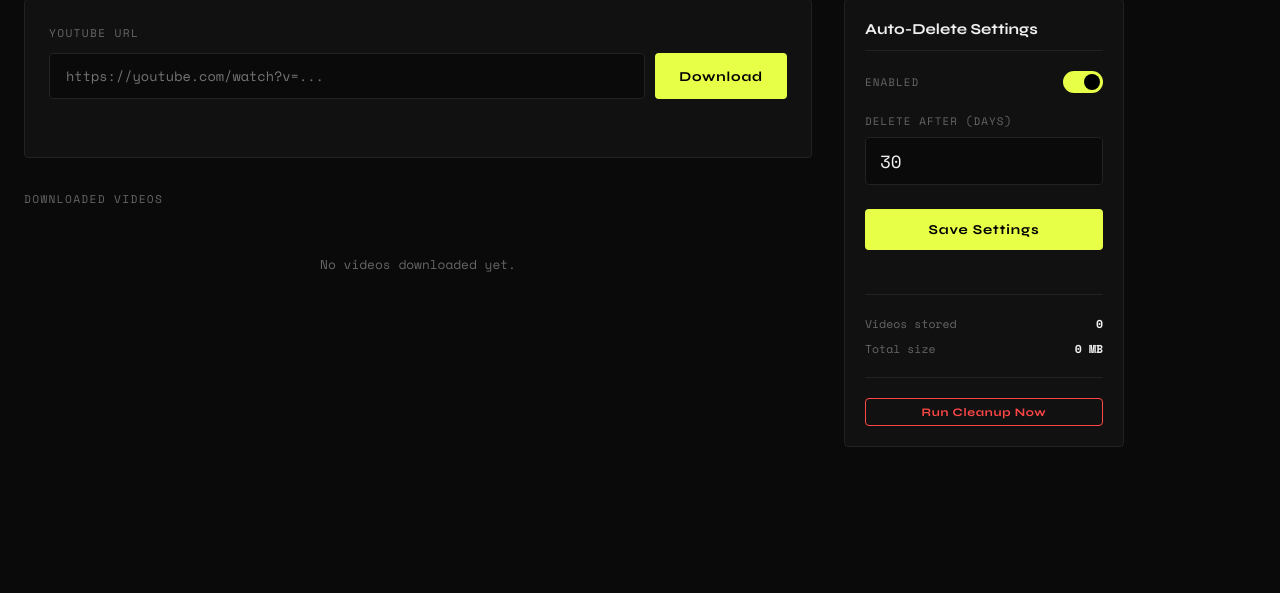
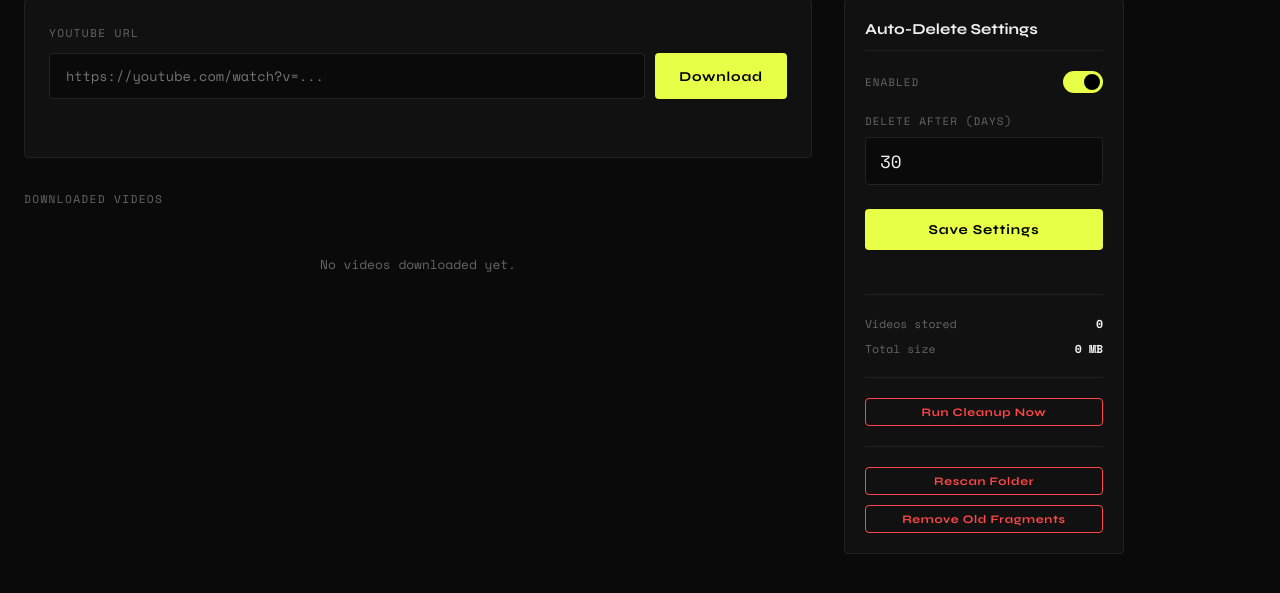
Before and after one commit to blakdav/tubestreamer, a Flask app: page / in a window 1280 px wide. Shown: the part 153-746 px from the top of the page. Run offline with Flask 3, Linux system fonts and the light colour scheme; data that the repository does not hold is empty; parts of the project's set-up code (start-up, migrations or seed data) failed here and were passed over; some libraries are stand-ins or nearby versions.

Commit message:
Update index.html
fixing video history

```diff
--- a/templates/index.html
+++ b/templates/index.html
@@ -418,6 +418,11 @@
       <hr class="divider" />
 
       <button class="btn btn-danger" style="width:100%" onclick="manualCleanup()">Run Cleanup Now</button>
+
+      <hr class="divider" />
+
+      <button class="btn btn-danger" style="width:100%; margin-bottom:10px;" onclick="rescan()">Rescan Folder</button>
+      <button class="btn btn-danger" style="width:100%" onclick="cleanupFragments()">Remove Old Fragments</button>
     </div>
   </aside>
 </div>
@@ -502,6 +507,21 @@
     const r = await fetch('/api/cleanup', { method: 'POST' });
     const d = await r.json();
     alert(`Cleanup complete. Deleted ${d.deleted.length} file(s).`);
+    loadVideos();
+  }
+
+  async function rescan() {
+    const r = await fetch('/api/rescan', { method: 'POST' });
+    const d = await r.json();
+    alert(`Rescan complete. Added ${d.added.length}, removed ${d.removed.length} stale entries.`);
+    loadVideos();
+  }
+
+  async function cleanupFragments() {
+    if (!confirm('This deletes leftover .f1xx/.f2xx/.f3xx audio/video fragment files from old downloads. Continue?')) return;
+    const r = await fetch('/api/cleanup-fragments', { method: 'POST' });
+    const d = await r.json();
+    alert(`Removed ${d.removed.length} fragment file(s).`);
     loadVideos();
   }
 
```
